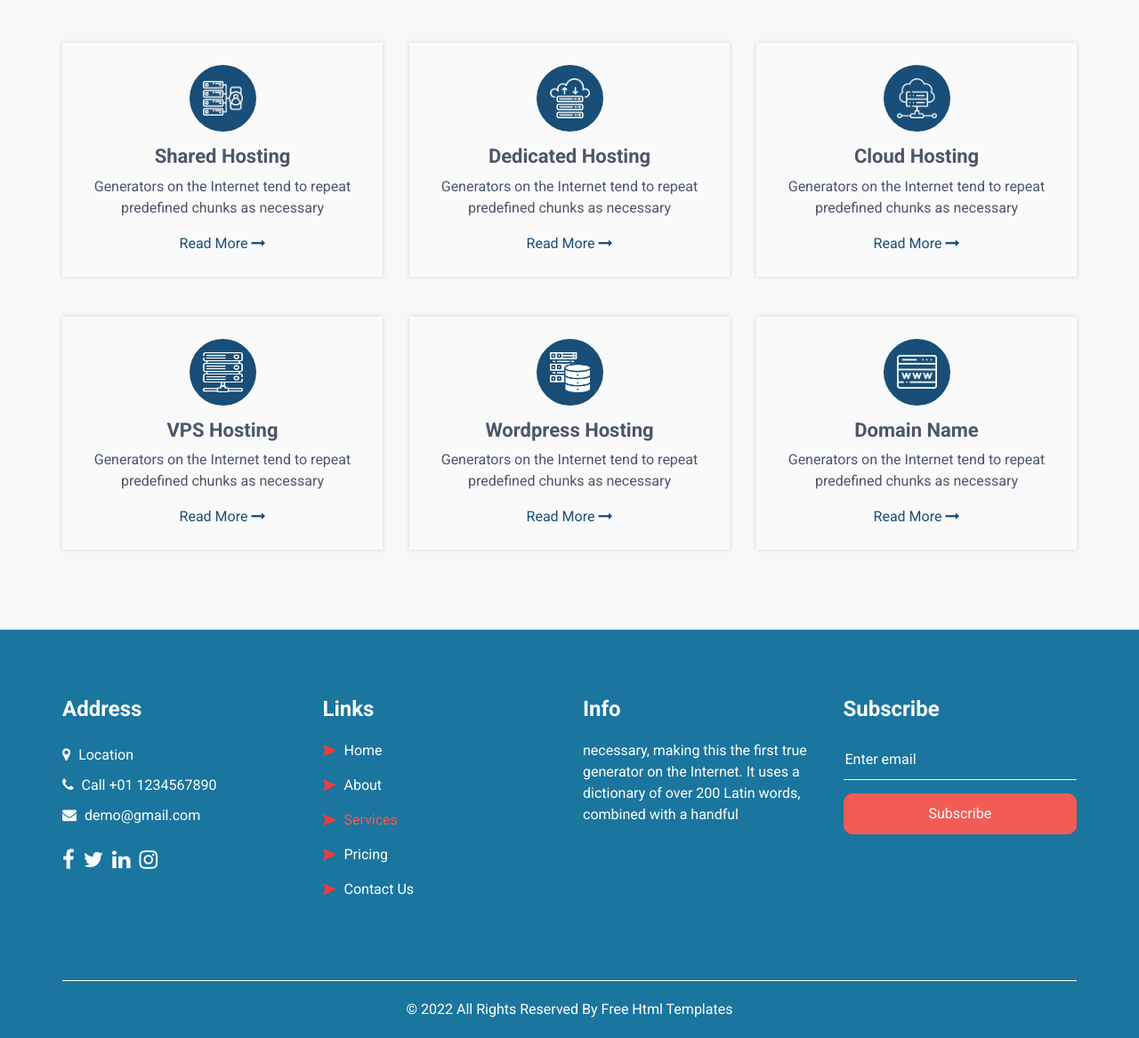
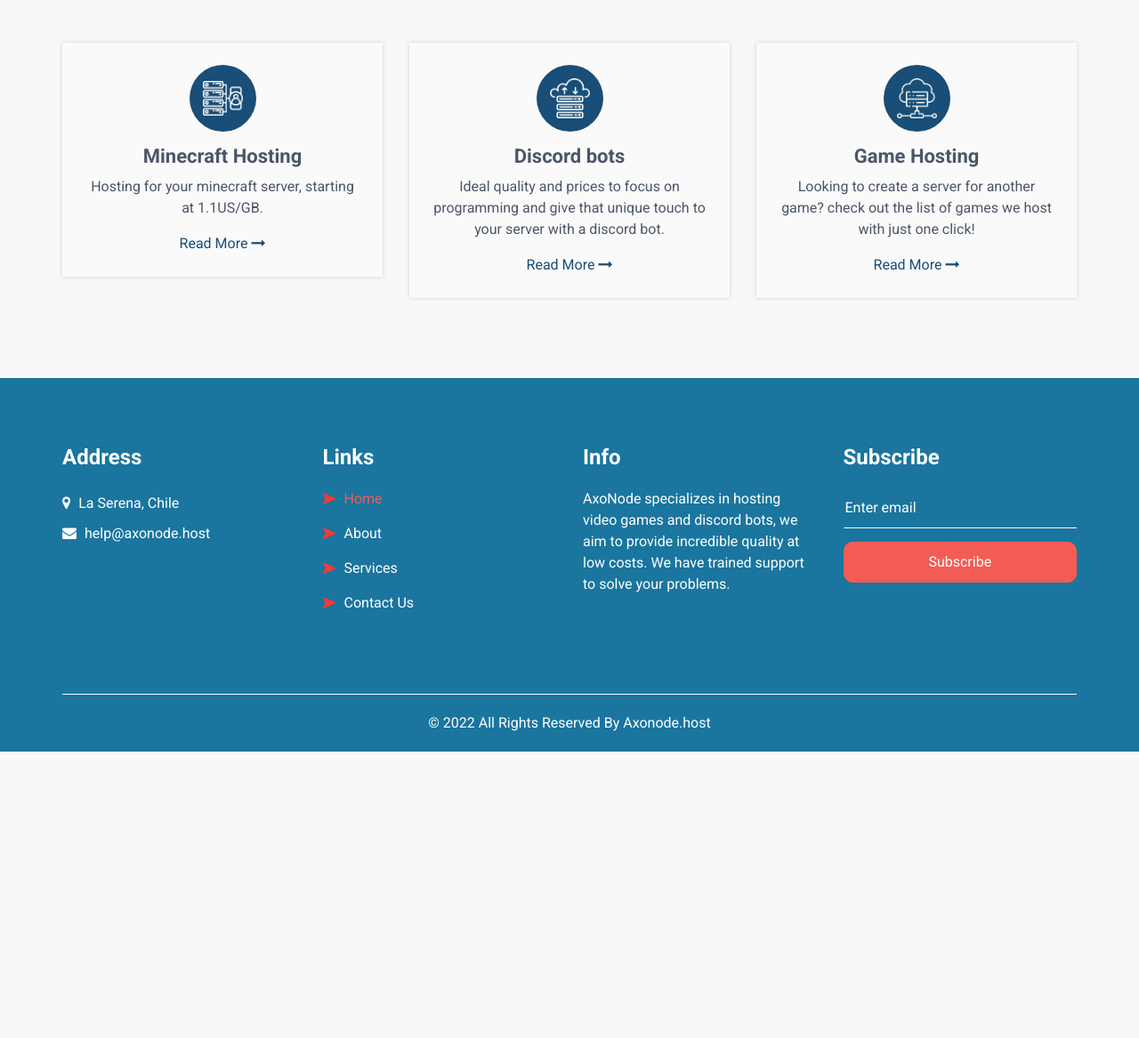
Before and after one commit to MrChileball/MrChileball.github.io, a website: page service.html in a window 1280 px wide. Shown: the part 275-1442 px from the top of the page at 89% size. After the commit the page ends 1120 px from the top, so only its background shows below. Drawn offline with Linux system fonts and the light colour scheme; a script that the page names is missing.

Commit message:
Porteado el html de index.html a service.html

```diff
--- a/service.html
+++ b/service.html
@@ -88,12 +88,12 @@
             </div>
             <div class="detail-box">
               <h4>
-                Shared Hosting
+                Minecraft Hosting
               </h4>
               <p>
-                Generators on the Internet tend to repeat predefined chunks as necessary
+                Hosting for your minecraft server, starting at 1.1US/GB.
               </p>
-              <a href="">
+              <a href="https://discord.gg/ZQenTUQV">
                 Read More
                 <i class="fa fa-long-arrow-right" aria-hidden="true"></i>
 
@@ -108,12 +108,12 @@
             </div>
             <div class="detail-box">
               <h4>
-                Dedicated Hosting
+                Discord bots
               </h4>
               <p>
-                Generators on the Internet tend to repeat predefined chunks as necessary
+                Ideal quality and prices to focus on programming and give that unique touch to your server with a discord bot.
               </p>
-              <a href="">
+              <a href="https://discord.gg/ZQenTUQV">
                 Read More
                 <i class="fa fa-long-arrow-right" aria-hidden="true"></i>
 
@@ -128,72 +128,12 @@
             </div>
             <div class="detail-box">
               <h4>
-                Cloud Hosting
+                Game Hosting
               </h4>
               <p>
-                Generators on the Internet tend to repeat predefined chunks as necessary
+                Looking to create a server for another game? check out the list of games we host with just one click!
               </p>
-              <a href="">
-                Read More
-                <i class="fa fa-long-arrow-right" aria-hidden="true"></i>
-
-              </a>
-            </div>
-          </div>
-        </div>
-        <div class="col-md-6 col-lg-4">
-          <div class="box ">
-            <div class="img-box">
-              <img src="images/s4.png" alt="">
-            </div>
-            <div class="detail-box">
-              <h4>
-                VPS Hosting
-              </h4>
-              <p>
-                Generators on the Internet tend to repeat predefined chunks as necessary
-              </p>
-              <a href="">
-                Read More
-                <i class="fa fa-long-arrow-right" aria-hidden="true"></i>
-
-              </a>
-            </div>
-          </div>
-        </div>
-        <div class="col-md-6 col-lg-4">
-          <div class="box ">
-            <div class="img-box">
-              <img src="images/s5.png" alt="">
-            </div>
-            <div class="detail-box">
-              <h4>
-                Wordpress Hosting
-              </h4>
-              <p>
-                Generators on the Internet tend to repeat predefined chunks as necessary
-              </p>
-              <a href="">
-                Read More
-                <i class="fa fa-long-arrow-right" aria-hidden="true"></i>
-
-              </a>
-            </div>
-          </div>
-        </div>
-        <div class="col-md-6 col-lg-4">
-          <div class="box ">
-            <div class="img-box">
-              <img src="images/s6.png" alt="">
-            </div>
-            <div class="detail-box">
-              <h4>
-                Domain Name
-              </h4>
-              <p>
-                Generators on the Internet tend to repeat predefined chunks as necessary
-              </p>
-              <a href="">
+              <a href="https://discord.gg/ZQenTUQV">
                 Read More
                 <i class="fa fa-long-arrow-right" aria-hidden="true"></i>
 
@@ -222,36 +162,16 @@
               <a href="">
                 <i class="fa fa-map-marker" aria-hidden="true"></i>
                 <span>
-                  Location
-                </span>
-              </a>
-              <a href="">
-                <i class="fa fa-phone" aria-hidden="true"></i>
-                <span>
-                  Call +01 1234567890
+                  La Serena, Chile
                 </span>
               </a>
               <a href="">
                 <i class="fa fa-envelope" aria-hidden="true"></i>
                 <span>
-                  demo@gmail.com
+                  help@axonode.host
                 </span>
               </a>
             </div>
-          </div>
-          <div class="info_social">
-            <a href="">
-              <i class="fa fa-facebook" aria-hidden="true"></i>
-            </a>
-            <a href="">
-              <i class="fa fa-twitter" aria-hidden="true"></i>
-            </a>
-            <a href="">
-              <i class="fa fa-linkedin" aria-hidden="true"></i>
-            </a>
-            <a href="">
-              <i class="fa fa-instagram" aria-hidden="true"></i>
-            </a>
           </div>
         </div>
         <div class="col-md-3">
@@ -260,7 +180,7 @@
               Links
             </h4>
             <div class="info_links">
-              <a class="" href="index.html">
+              <a class="active" href="index.html">
                 <img src="images/nav-bullet.png" alt="">
                 Home
               </a>
@@ -268,13 +188,9 @@
                 <img src="images/nav-bullet.png" alt="">
                 About
               </a>
-              <a class="active" href="service.html">
+              <a class="" href="service.html">
                 <img src="images/nav-bullet.png" alt="">
                 Services
-              </a>
-              <a class="" href="price.html">
-                <img src="images/nav-bullet.png" alt="">
-                Pricing
               </a>
               <a class="" href="contact.html">
                 <img src="images/nav-bullet.png" alt="">
@@ -289,7 +205,7 @@
               Info
             </h4>
             <p>
-              necessary, making this the first true generator on the Internet. It uses a dictionary of over 200 Latin words, combined with a handful
+              AxoNode specializes in hosting video games and discord bots, we aim to provide incredible quality at low costs. We have trained support to solve your problems.
             </p>
           </div>
         </div>
@@ -316,7 +232,7 @@
     <div class="container">
       <p>
         &copy; <span id="displayYear"></span> All Rights Reserved By
-        <a href="https://html.design/">Free Html Templates</a>
+        <a href="https://axonode.host">Axonode.host</a>
       </p>
     </div>
   </footer>
@@ -329,7 +245,6 @@
   <!-- custom js -->
   <script src="js/custom.js"></script>
 
-
 </body>
 
 </html>
```
